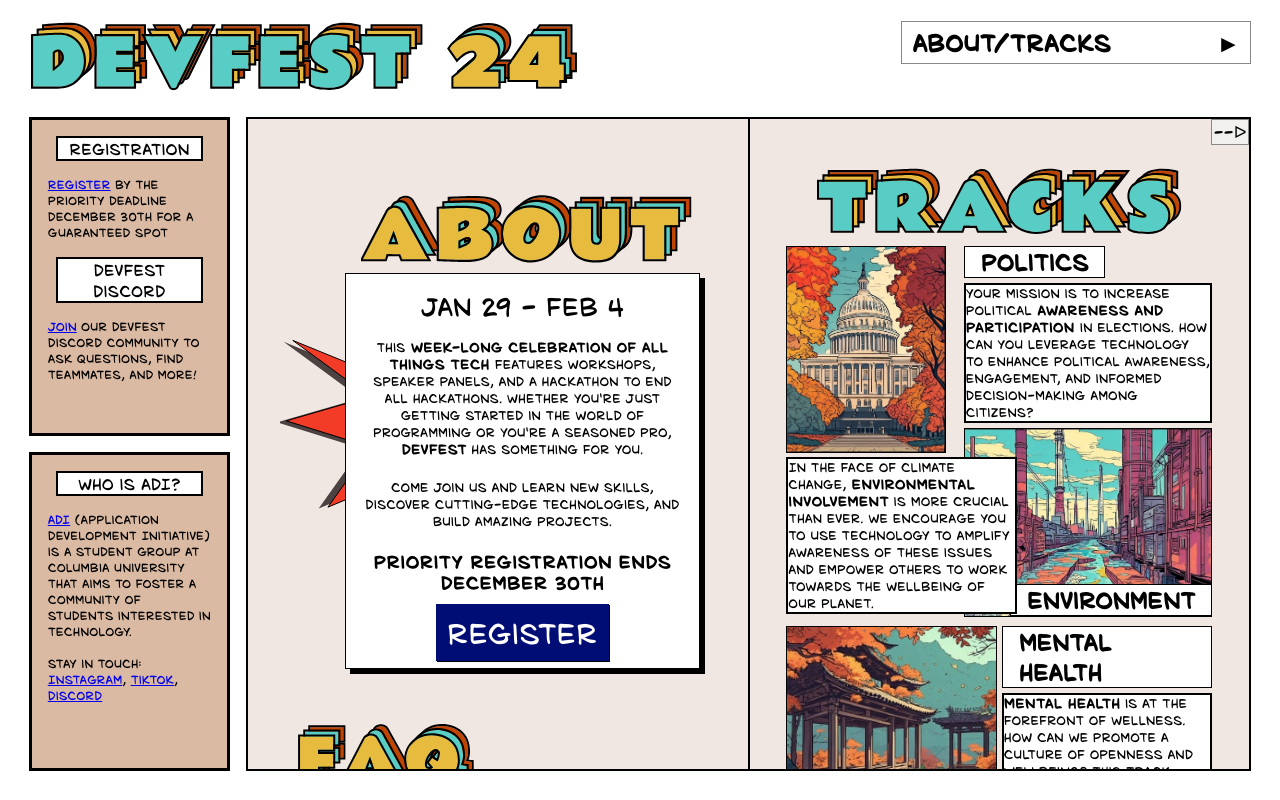
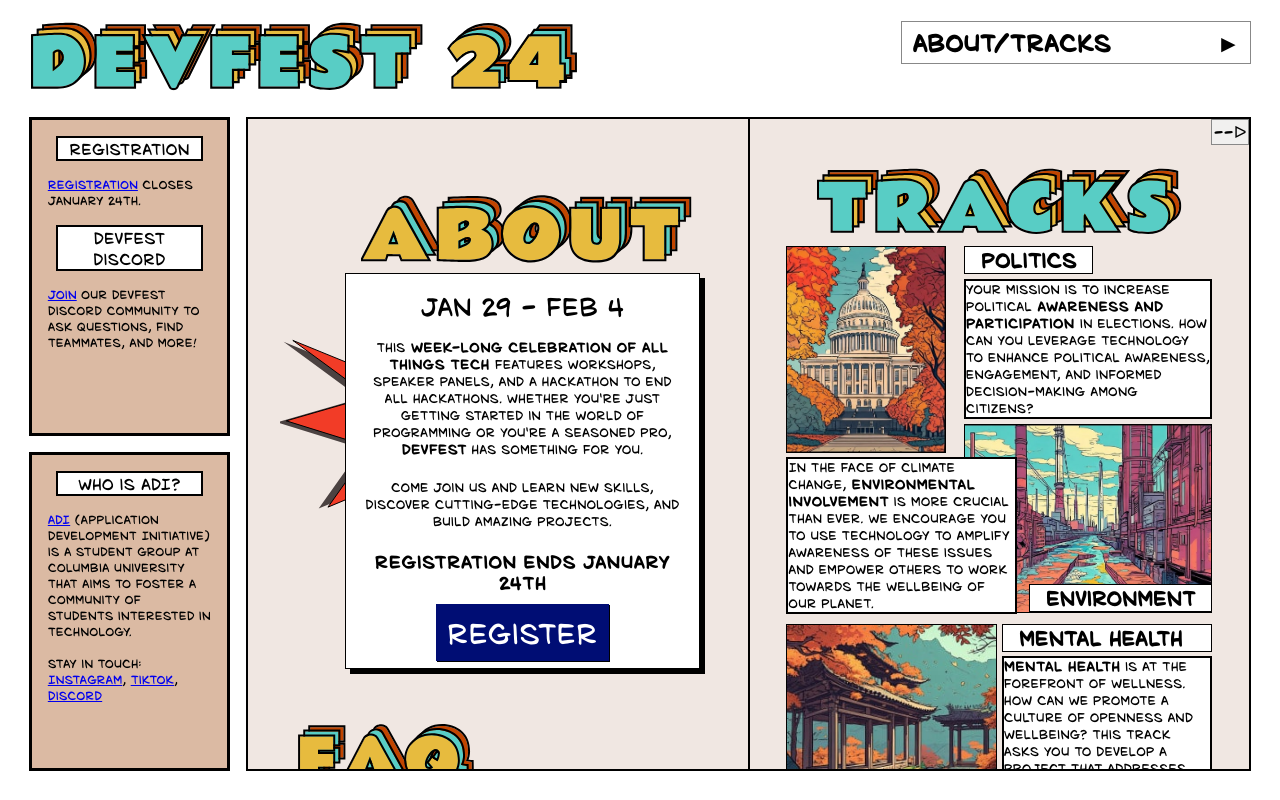
Before and after one commit to adicu/devfest-2024, a Next.js app: page / in a window 1280 px wide. Built offline with nearby package versions, Linux system fonts and the light colour scheme.

Commit message:
Changed registration end date to January 24th

```diff
--- a/src/components/Sidepane.jsx
+++ b/src/components/Sidepane.jsx
@@ -100,8 +100,7 @@ const Sidepane = (props) => {
         <LinksPane>
           <TextBox>Registration</TextBox>
           <p>
-            <a href="https://forms.gle/JUZKqNf16qDa63HY9">Register</a> by the
-            priority deadline December 30th for a guaranteed spot
+            <a href="https://forms.gle/JUZKqNf16qDa63HY9">Registration</a> closes January 24th.
           </p>
           <TextBox>Devfest Discord</TextBox>
           <p>
--- a/src/components/pages/home/HomePage.jsx
+++ b/src/components/pages/home/HomePage.jsx
@@ -155,7 +155,7 @@ const HomePage = (props) => {
           and build amazing projects.
         </p>
         <br />
-        <h5 className="font-bold">Priority Registration Ends December 30th</h5>
+        <h5 className="font-bold">Registration Ends January 24th</h5>
         <br />
         <RegisterButton href="https://forms.gle/JUZKqNf16qDa63HY9">
           Register
--- a/src/styles/globals.css
+++ b/src/styles/globals.css
@@ -114,7 +114,7 @@ h3 {
   font-size: 2vw;
 }
 h4 {
-  font-size: 1.8vw;
+  font-size: 1.6vw;
 }
 h5 {
   font-size: 1.3vw;
```
Also changed, not shown: todo.txt.
